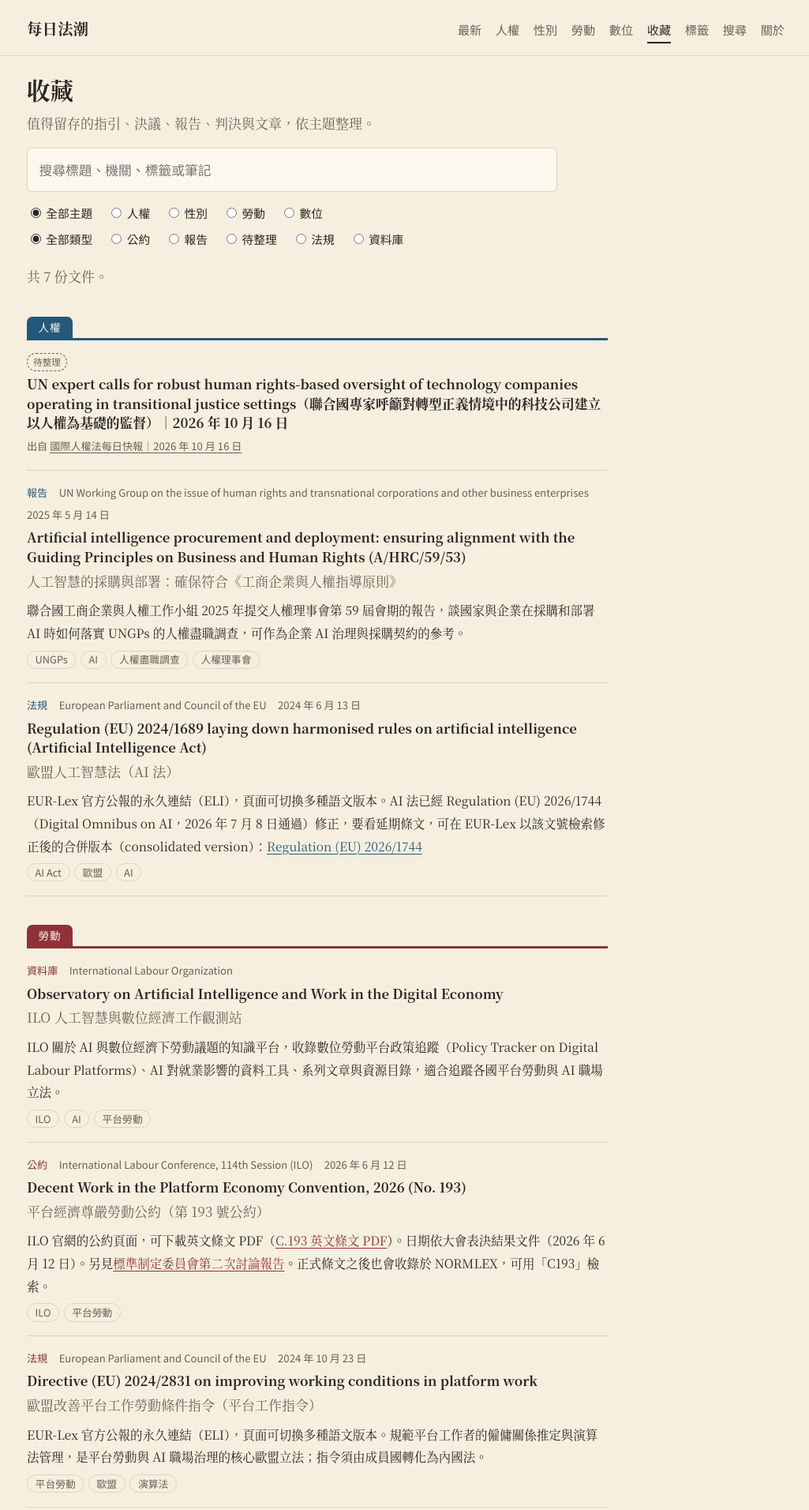
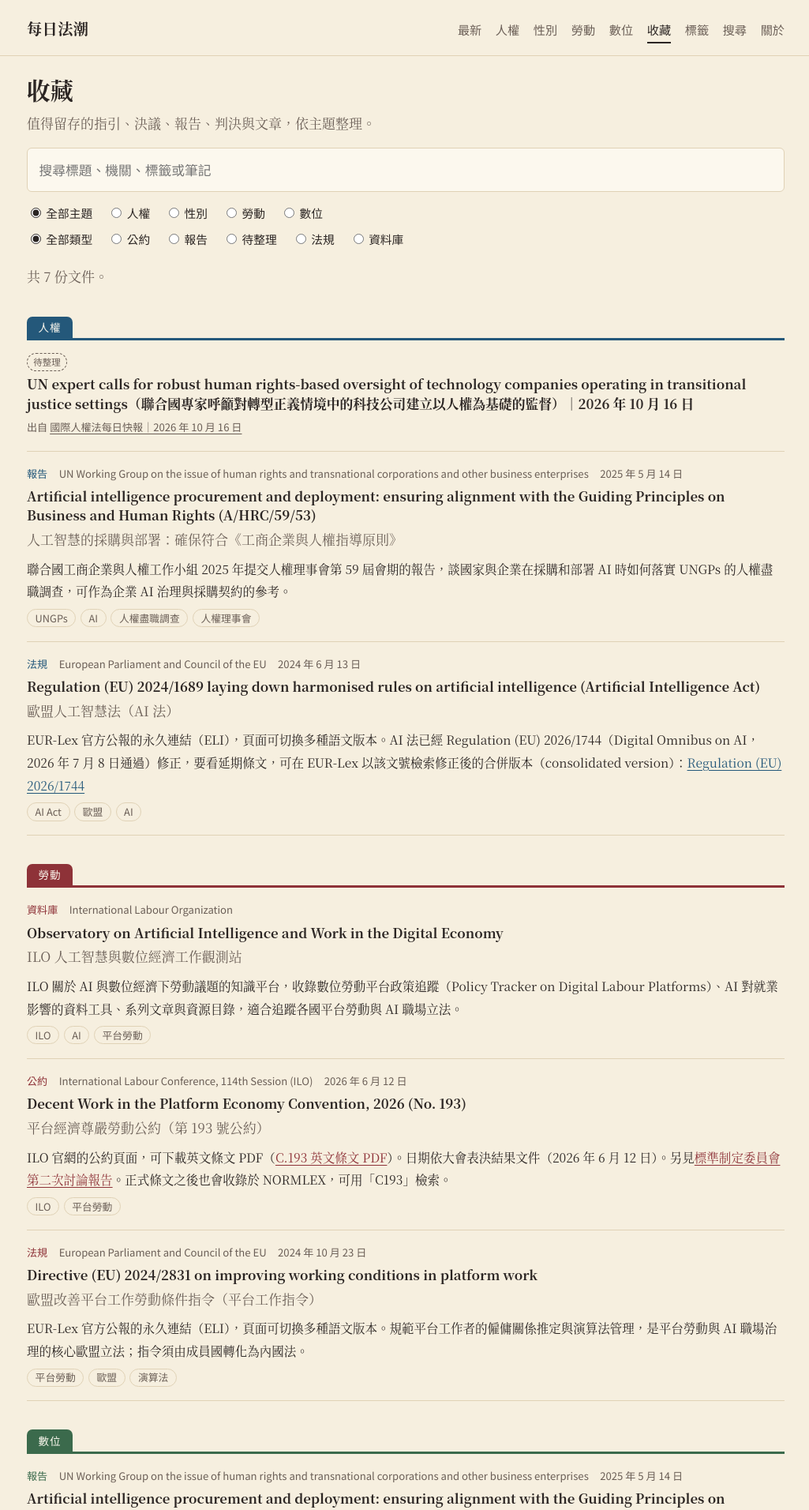
Before and after one commit to chadfan1004/Newsletter-for-international-human-rights-law-gender-theory-and-labour-law, a Jekyll site: the page built from library.html, in a window 1280 px wide. Shown: the top 1912 px of the page at 79% size, without its empty margins (126-1151 px from the left). Built offline with Jekyll 4.4.1, drawn with Linux system fonts in a browser that asks for light colours.

Commit message:
Let content span the full page width
Co-Authored-By: Claude Opus 5.5 <noreply@anthropic.com>
Claude-Session: https://claude.ai/code/session_01FSbXdJEiLZof4dLYJ2WApi

```diff
--- a/assets/style.css
+++ b/assets/style.css
@@ -138,7 +138,7 @@ a.tab:hover { color: var(--on-tab); }
 .leaf-name a { color: var(--sec); text-decoration: none; }
 .leaf-name a:hover { text-decoration: underline; text-decoration-thickness: 1px; }
 .leaf-full { margin: .45rem 0 0; color: var(--muted); font-size: .85rem; line-height: 1.5; }
-.leaf-sum { margin: 0; font-size: 1rem; line-height: 1.85; max-width: 44em; }
+.leaf-sum { margin: 0; font-size: 1rem; line-height: 1.85; }
 .leaf-foot { display: flex; flex-wrap: wrap; align-items: center; justify-content: space-between; gap: .5rem 1.5rem; margin-top: .7rem; }
 .leaf-foot .tags { margin: 0; }
 .leaf-more { margin-left: auto; font-family: var(--sans); font-size: .9rem; white-space: nowrap; }
@@ -157,7 +157,7 @@ a.tab:hover { color: var(--on-tab); }
 .tags a:hover { color: var(--sec, var(--ink)); }
 
 /* Ledger */
-.ledger { width: 100%; max-width: 46rem; border-collapse: collapse; font-family: var(--sans); font-size: .92rem; }
+.ledger { width: 100%; border-collapse: collapse; font-family: var(--sans); font-size: .92rem; }
 .ledger th, .ledger td { padding: .5rem .5rem; border-bottom: 1px solid var(--rule); text-align: center; }
 .ledger thead th { font-weight: 500; color: var(--sec, var(--muted)); font-size: .85rem; border-bottom: 2px solid var(--rule); }
 .ledger tbody th { text-align: left; font-weight: 400; white-space: nowrap; }
@@ -170,13 +170,13 @@ a.tab:hover { color: var(--on-tab); }
 .nomark { display: inline-block; width: 1.4em; height: 1px; background: var(--rule); vertical-align: middle; }
 
 /* Issue page */
-.issue { max-width: 42rem; margin: 0; }
+.issue { margin: 0; }
 .issue-head { border-bottom: 3px solid var(--sec); padding-bottom: 1rem; margin-bottom: 2rem; }
 .issue-head .tab { display: block; width: fit-content; margin-bottom: .9rem; border-radius: 7px; }
 .issue-head h1 { font-size: 1.65rem; }
 .issue-date { margin: 0; font-family: var(--sans); color: var(--muted); font-size: .95rem; }
 
-.prose { max-width: 42rem; margin: 0; overflow-wrap: anywhere; }
+.prose { margin: 0; overflow-wrap: anywhere; }
 .prose h1 { margin-top: 0; }
 .prose h2 { margin: 2.4rem 0 .8rem; padding-bottom: .3rem; border-bottom: 1px solid var(--rule); }
 .prose h3 { margin: 1.8rem 0 .5rem; }
@@ -196,10 +196,10 @@ a.tab:hover { color: var(--on-tab); }
 .pager .newer { margin-left: auto; text-align: right; }
 
 /* Section page */
-.section-head { max-width: 42rem; border-bottom: 3px solid var(--sec); padding-bottom: 1rem; margin-bottom: 1.5rem; }
+.section-head { border-bottom: 3px solid var(--sec); padding-bottom: 1rem; margin-bottom: 1.5rem; }
 .section-head .tab { display: block; width: fit-content; border-radius: 7px; margin-bottom: .9rem; }
 .section-head p { margin: .3rem 0 0; color: var(--muted); }
-.issue-list { list-style: none; padding: 0; margin: 0; max-width: 42rem; }
+.issue-list { list-style: none; padding: 0; margin: 0; }
 .issue-list li { padding: 1rem 0; border-bottom: 1px solid var(--rule); }
 .issue-list a { text-decoration: none; color: var(--ink); display: block; }
 .issue-list time { display: block; font-family: var(--sans); font-weight: 500; color: var(--sec); font-size: .95rem; }
@@ -214,19 +214,19 @@ a.tab:hover { color: var(--on-tab); }
 .tag-index a { display: inline-block; border: 1px solid var(--rule); border-radius: 999px; padding: .2rem .75rem; text-decoration: none; color: var(--ink); }
 .tag-index a:hover { border-color: var(--ink); }
 .count { color: var(--muted); margin-left: .4rem; font-size: .8em; }
-.tag-group { max-width: 42rem; margin-bottom: 2rem; scroll-margin-top: 1rem; }
+.tag-group { margin-bottom: 2rem; scroll-margin-top: 1rem; }
 .tag-group h2 { font-size: 1.15rem; border-bottom: 1px solid var(--rule); padding-bottom: .3rem; }
 .tag-posts { list-style: none; padding: 0; margin: 0; }
 .tag-posts li { padding: .4rem 0; }
 .tag-posts .sum { display: block; color: var(--muted); font-size: .95rem; }
 
 /* Search */
-.search-form { max-width: 42rem; margin: 1rem 0; }
+.search-form { margin: 1rem 0; }
 .search-form input[type="search"] { width: 100%; font: inherit; font-family: var(--sans); font-size: 1.05rem; padding: .7rem .9rem; border: 1px solid var(--rule); border-radius: 6px; background: var(--card); color: var(--ink); }
 .filter { border: 0; padding: 0; margin: .8rem 0 0; display: flex; flex-wrap: wrap; gap: .4rem 1.2rem; font-family: var(--sans); font-size: .92rem; }
 .filter label { cursor: pointer; }
 .filter input { accent-color: var(--sec, var(--ink)); }
-.results { list-style: none; padding: 0; max-width: 42rem; }
+.results { list-style: none; padding: 0; }
 .results li { padding: 1rem 0; border-bottom: 1px solid var(--rule); }
 .results a { color: var(--ink); font-weight: 600; text-decoration: none; }
 .results a:hover { text-decoration: underline; }
@@ -258,10 +258,10 @@ mark { background: var(--mark-bg); color: inherit; padding: 0 .1em; }
 @media (prefers-reduced-motion: reduce) { * { scroll-behavior: auto !important; } }
 
 /* Library (收藏) */
-.lib-head { max-width: 42rem; margin-bottom: 1rem; }
+.lib-head { margin-bottom: 1rem; }
 .lib-head p { margin: .2rem 0 0; }
 .lib-filter .filter + .filter { margin-top: .4rem; }
-.lib-group { max-width: 46rem; margin-top: 2.25rem; }
+.lib-group { margin-top: 2.25rem; }
 .lib-group h2 { margin: 0; border-bottom: 3px solid var(--sec); line-height: 0; }
 .lib-group h2 .tab { line-height: 1; }
 .lib-list { list-style: none; padding: 0; margin: 0; }
```
